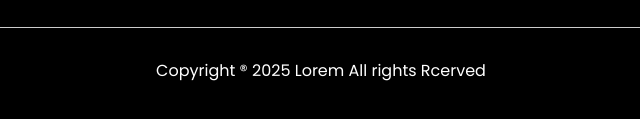
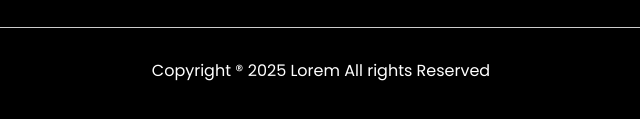
Before and after one commit to GrayFoxQA/GrayFoxQA.github.io, a plain HTML site: page contacts.html in a window 1280 px wide. Shown: the part 2496-2615 px from the top of the page, 319-959 px from the left. Drawn offline with Linux system fonts and the light colour scheme.

Commit message:
Update contacts.html

```diff
--- a/contacts.html
+++ b/contacts.html
@@ -118,7 +118,7 @@
             </div>
         </div>
         <hr>
-        <p>Copyright ® 2025 Lorem All rights Rcerved</p>
+        <p>Copyright ® 2025 Lorem All rights Reserved</p>
     </footer>
 
     <script>
```
